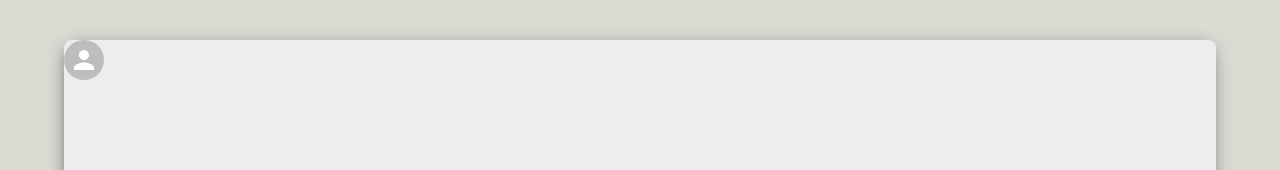
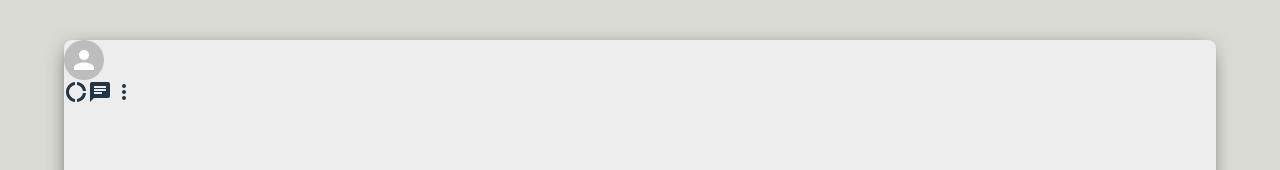
Before and after one commit to salus7r/WhatsApp-Clone---Firebase, a React (Vite) app: page / in a window 1280 px wide. Shown: the top 170 px of the page. Built offline with nearby package versions, Linux system fonts and the light colour scheme.

Commit message:
added few material ui icons

```diff
--- a/src/components/Sidebar/index.tsx
+++ b/src/components/Sidebar/index.tsx
@@ -1,5 +1,6 @@
 import React from 'react'
 import { Avatar } from "@mui/material"
+import { Chat, DonutLarge, MoreVert } from "@mui/icons-material"
 
 type Props = {}
 
@@ -8,6 +9,11 @@ const Sidebar = (props: Props) => {
         <div className="sidebar">
             <div className="sidebar__header">
                 <Avatar />
+                <div className="sidebar__headerRight">
+                    <DonutLarge />
+                    <Chat />
+                    <MoreVert />
+                </div>
             </div>
             <div className="sidebar__search"></div>
             <div className="sidebar__chats"></div>
```
